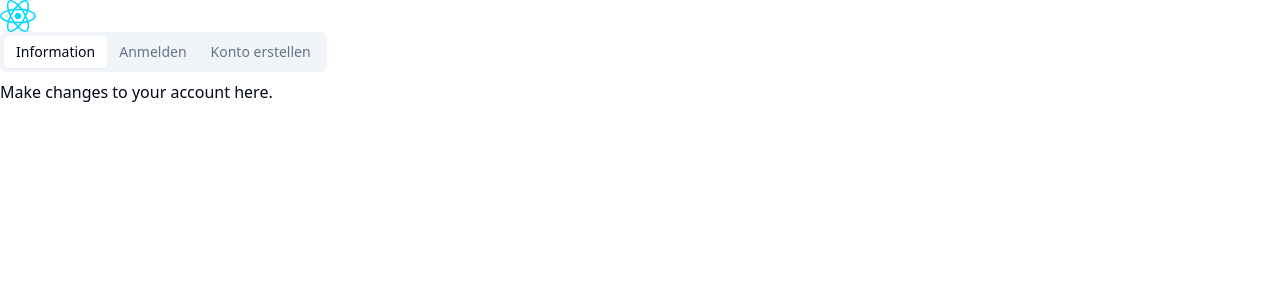
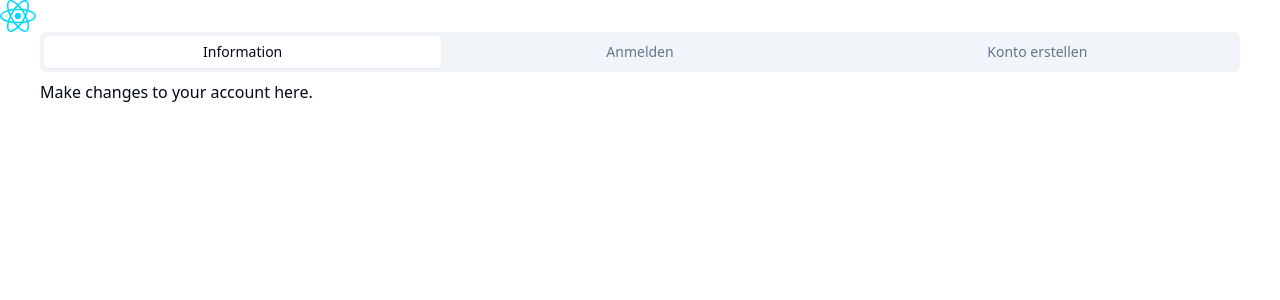
Before and after one commit to mzahmd/Scholarship, a React (Vite) app in the folder frontend/: page / in a window 1280 px wide. Shown: the top 300 px of the page. Built offline with nearby package versions, Linux system fonts and the light colour scheme.

Commit message:
changed the width for the authTabs

```diff
--- a/frontend/src/main.tsx
+++ b/frontend/src/main.tsx
@@ -7,5 +7,5 @@ import './index.css'
 ReactDOM.createRoot(document.getElementById('root')!).render(
   <React.StrictMode>
     <RouterProvider router={router} />
-  </React.StrictMode>,
+  </React.StrictMode>
 )
--- a/frontend/src/pages/AuthTabs.tsx
+++ b/frontend/src/pages/AuthTabs.tsx
@@ -5,8 +5,8 @@ export default function AuthTabs() {
   return (
     <>
       <LogoHeader />
-      <Tabs defaultValue="information" className="content-center">
-        <TabsList className="">
+      <Tabs defaultValue="information" className="px-10 mx-auto">
+        <TabsList className="grid w-full grid-cols-3">
           <TabsTrigger value="information">Information</TabsTrigger>
           <TabsTrigger value="login">Anmelden</TabsTrigger>
           <TabsTrigger value="create">Konto erstellen</TabsTrigger>
```
